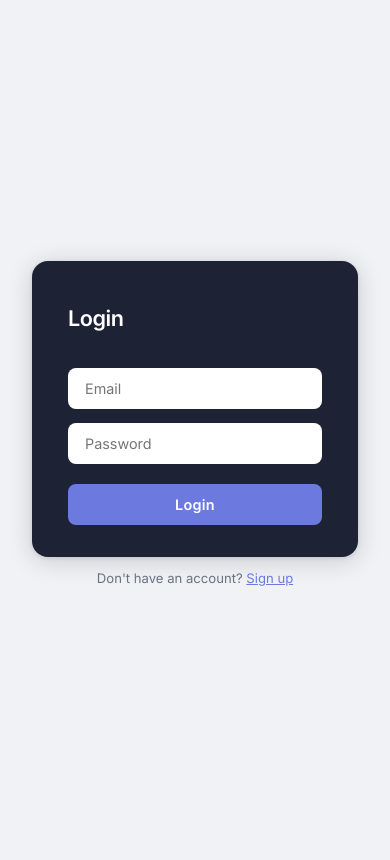
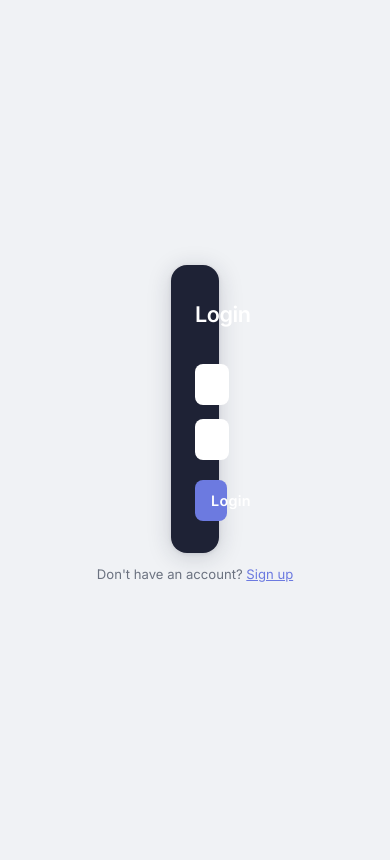
Before and after one commit to FrozenHydrant/eight-hour-relay-website, a Flask app: page /login in a window 390 px wide. Run offline with Flask 3, Linux system fonts and the light colour scheme; parts of the project's set-up code (start-up, migrations or seed data) failed here and were passed over.

Commit message:
Login fits better on mobile and captain can be a runner for own team

```diff
--- a/app.py
+++ b/app.py
@@ -280,12 +280,12 @@ def runner_registration():
         flash("You can't register for another team! Ask your captain to remove you from the current one!")
         return redirect(url_for("index"))
 
-    # And also not a captain
+    # And if we are a captain, only let us join our own team...
     if Data.get_captain_status(user.id) == 2:
-        flash("You are already a Captain!")
-        return redirect(url_for("index"))
-
-    teams = Data.get_all_teams_info()
+        flash("Note: As a captain, you can only register into a team you own.")
+        teams = Data.get_owned_teams_info(user.id)
+    else:
+        teams = Data.get_all_teams_info()
 
     # Ensure runner record exists and pass existing info to the form so fields can be prefilled
     users_info = Data.get_members_info([user.id])
@@ -312,11 +312,6 @@ def runner_registration_post():
         flash("You can't register for another team! Ask your captain to remove you from the current one!")
         return redirect(url_for("index"))
 
-    # And also not a captain
-    if Data.get_captain_status(user.id) == 2:
-        flash("You are already a Captain!")
-        return redirect(url_for("index"))
-
     first_name = request.form.get("first_name")
     last_name = request.form.get("last_name")
     gender = request.form.get("gender")
@@ -334,6 +329,11 @@ def runner_registration_post():
 
     if team_id is None or team_token is None:
         flash("Must enter Team Id and Token.")
+        return redirect(url_for("runner_registration"))
+
+    # And also captain
+    if Data.get_captain_status(user.id) == 2 and team_id not in Data.get_owned_teams(user.id):
+        flash("You cannot join someone else's team as a captain!")
         return redirect(url_for("runner_registration"))
 
     if not waiver_agreed:
@@ -377,7 +377,9 @@ def runner_registration_post():
 
     # Do team enrollment
     try:
-        upd_resp = Data.upsert_captain_status(user.id, False)
+        # If we are undecided and join a team, we are a runner.
+        if Data.get_captain_status(user.id) == 0:
+            upd_resp = Data.upsert_captain_status(user.id, False)
         #print("Update Captain Status Response: ", upd_resp)
 
         enr_resp = Data.enroll_user_in_team(user.id, team_id)
--- a/static/css/registration.css
+++ b/static/css/registration.css
@@ -33,7 +33,7 @@ body {
   border-radius: 16px;
   padding: 2.5rem 2.25rem;
   width: 100%;
-  max-width: 400px;
+  max-width: 480px;
   box-shadow:
     0 4px 24px rgba(30, 34, 53, 0.18),
     0 1px 4px rgba(30, 34, 53, 0.10);
@@ -198,7 +198,13 @@ form {
 
 /* ── Responsive ── */
 @media (max-width: 480px) {
-  .registration {
+  body {
+    padding: 0.75rem;
+  }
+
+  .registration,
+  .login {
+    max-width: 1%;
     padding: 2rem 1.5rem;
   }
 }
--- a/templates/index.html
+++ b/templates/index.html
@@ -43,10 +43,12 @@
         </div>
       </div>
       <div class="buttons">
-        {% if not_logged_in or is_undecided %}
+        {% if not_logged_in or is_undecided or is_captain %}
+        {% if not is_captain %}
         <a href="{{ url_for('captain_registration') }}">
           Register Team Now
         </a>
+        {% endif %}
         <a href="{{ url_for('runner_registration') }}">
           Register as Runner
         </a>
```
